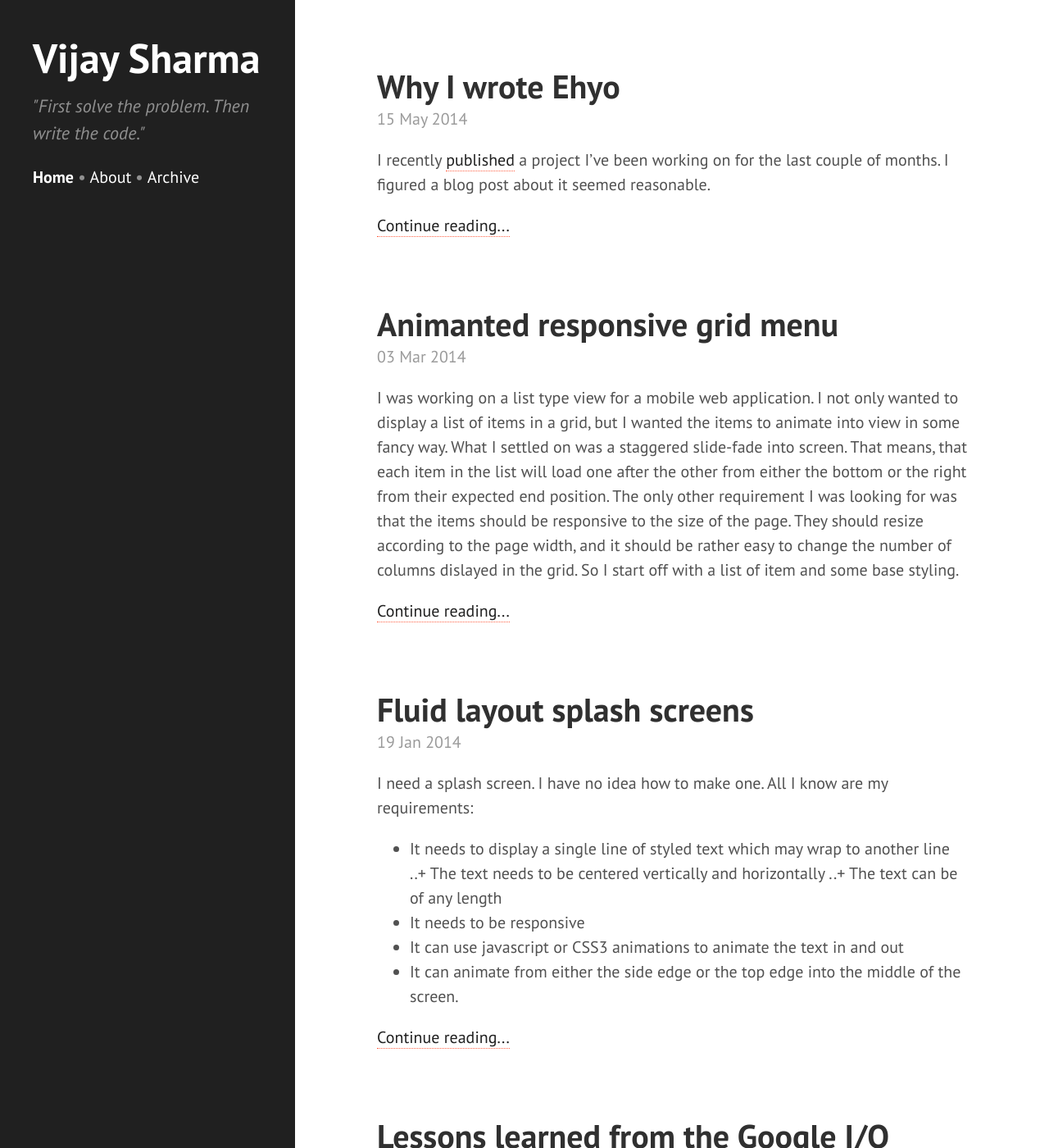
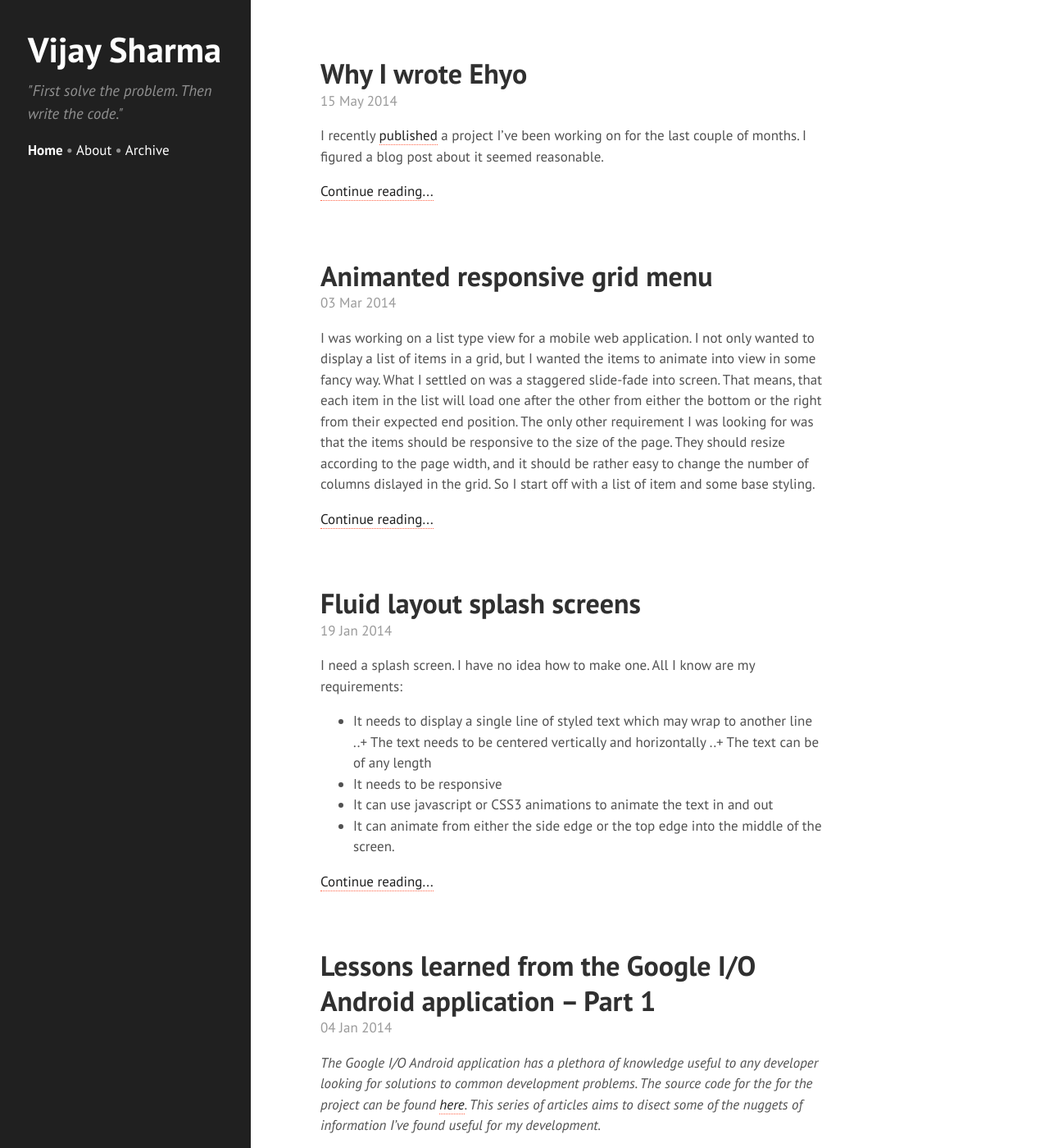
Before and after one commit to vijaysharm/vijaysharm.github.io, a Jekyll site: the page built from index.html, in a window 1280 px wide and 1400 px high. Shown: the whole window at 82% size. Built offline with Jekyll 4.4.1, drawn with Linux system fonts in a browser that asks for light colours; Markdown is read by kramdown in place of the engine named in the settings; the list of posts is cut into pages by our own code.

Commit message:
Font size

```diff
--- a/public/css/vijay.css
+++ b/public/css/vijay.css
@@ -1,3 +1,9 @@
+@media (min-width: 58em) {
+  html {
+    font-size: 17px;
+  }
+}
+
 a {
 	transition: all 0.25s;
     -webkit-transition: all 0.25s;
@@ -24,12 +30,12 @@
 	display: inline;
 }
 
-/*orange #FF5722*/
 .sidebar a:hover {
   color: tomato;
   text-decoration: none;
 }
 
+/* THEME */
 .theme-base-vj .sidebar {
   background-color: #202020;
 }
```
